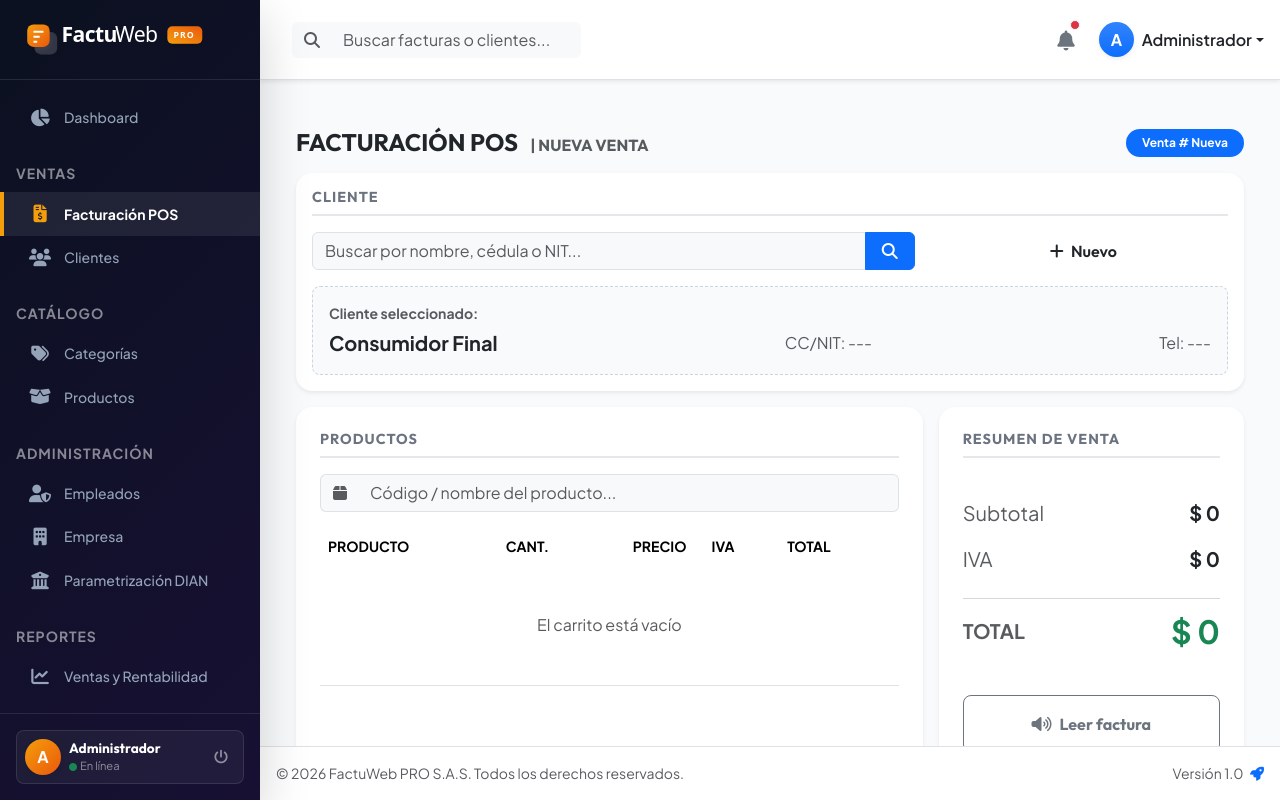
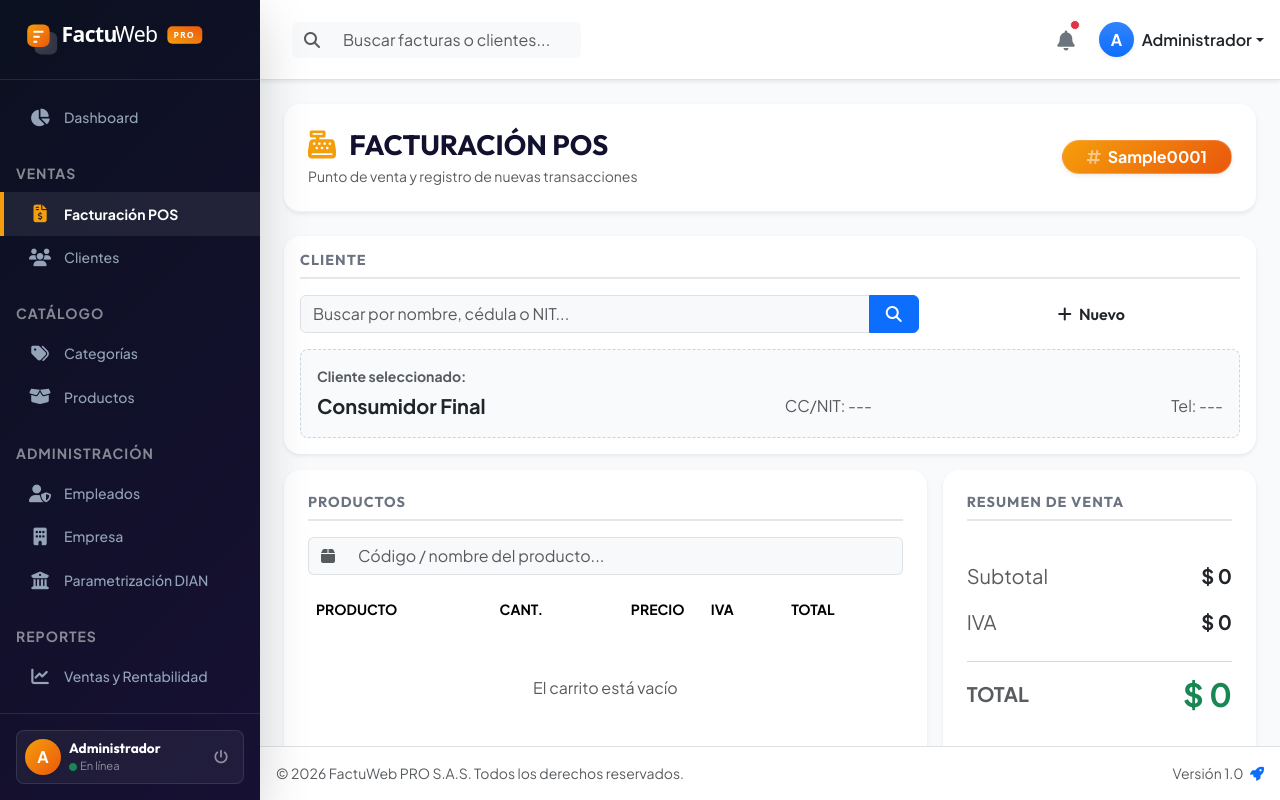
Before and after one commit to ingdevelopers449/factuwebpro_v1, a PHP site: page /views/admin/facturas.php in a window 1280 px wide. Run offline with PHP 8.4, Linux system fonts and the light colour scheme; the visitor is signed in with stand-in values (Sample User, id 1); tables that the repository leaves empty hold one stand-in row (values such as "Sample post").

Commit message:
Correocion de errores en el modulo de factura y agregación del numero de la venta que se esta llevando acabo en el momento

```diff
--- a/models/Factura.php
+++ b/models/Factura.php
@@ -9,6 +9,21 @@ class Factura
     {
         global $conn;
         $this->conn = $conn;
+    }
+
+    public function obtenerSiguienteNumero(int $id_empresa): string
+    {
+        $queryRes = "SELECT prefijo, contador_actual FROM resolucion_dian WHERE id_empresa = ? AND estado = 'activa' LIMIT 1";
+        $stmtRes = $this->conn->prepare($queryRes);
+        if ($stmtRes) {
+            $stmtRes->bind_param('i', $id_empresa);
+            $stmtRes->execute();
+            $resultRes = $stmtRes->get_result();
+            if ($row = $resultRes->fetch_assoc()) {
+                return $row['prefijo'] . str_pad($row['contador_actual'], 4, '0', STR_PAD_LEFT);
+            }
+        }
+        return "N/A (Sin Resolución)";
     }
 
     /**
--- a/public/css/style.css
+++ b/public/css/style.css
@@ -601,3 +601,22 @@ footer {
     .kpi-card { break-inside: avoid; border: 1px solid #ddd !important; }
     h2 { color: black !important; }
 }
+
+/* --- Módulo POS (Punto de Venta) --- */
+.pos-section-title {
+    font-family: var(--font-heading);
+    text-transform: uppercase;
+    font-size: 0.9rem;
+    letter-spacing: 1px;
+    color: #6b7280;
+    margin-bottom: 1rem;
+    border-bottom: 2px solid #e5e7eb;
+    padding-bottom: 0.5rem;
+}
+
+.client-selected-card {
+    background: #f8fafc;
+    border: 1px dashed #cbd5e1;
+    border-radius: 0.5rem;
+    padding: 1rem;
+}
--- a/views/admin/Facturas.php
+++ b/views/admin/Facturas.php
@@ -1,40 +1,42 @@
 <?php
-// Vista de Facturación POS - Rediseño Wireframe
+// Vista de Facturación POS
 $current_page = 'facturas.php';
 require_once '../layouts/header.php';
+require_once '../../models/Factura.php';
+
+$facturaModel = new Factura();
+$id_empresa = $_SESSION['usuario']['id_empresa'] ?? 1;
+$siguiente_numero = $facturaModel->obtenerSiguienteNumero($id_empresa);
 ?>
 
-<!-- Estilos específicos para acercarse al wireframe -->
 <style>
-    .pos-section-title {
-        font-family: var(--font-heading);
-        text-transform: uppercase;
-        font-size: 0.9rem;
-        letter-spacing: 1px;
-        color: #6b7280;
-        margin-bottom: 1rem;
-        border-bottom: 2px solid #e5e7eb;
-        padding-bottom: 0.5rem;
+    /* Convertir el área principal en un contenedor sin scroll para que el POS se adapte a la pantalla */
+    .app-content {
+        overflow: hidden !important;
+        display: flex !important;
+        flex-direction: column !important;
     }
-    .client-selected-card {
-        background: #f8fafc;
-        border: 1px dashed #cbd5e1;
-        border-radius: 0.5rem;
-        padding: 1rem;
+
+    /* El contenedor del carrito será el único que tenga scroll */
+    #tablaCarrito_wrapper {
+        min-height: 150px;
     }
 </style>
 
-<div class="container-fluid py-4 h-100 d-flex flex-column" style="max-width: 1400px;">
+<div class="container-fluid d-flex flex-column flex-grow-1 p-0" style="max-width: 1400px; width: 100%;">
 
-    <!-- Encabezado POS -->
-    <div class="d-flex justify-content-between align-items-end mb-3">
+    <!-- Encabezado POS (Premium UI) -->
+    <div class="d-flex flex-column flex-md-row justify-content-between align-items-md-center mb-4 gap-3 glass-header p-4 rounded-4 shadow-sm">
         <div>
-            <h2 class="h4 fw-bold text-dark mb-0 text-uppercase" style="font-family: var(--font-heading);">
-                FACTURACIÓN POS <span class="text-muted fs-6 ms-2">| Nueva venta</span>
+            <h2 class="h3 fw-bold text-dark mb-1 text-uppercase" style="font-family: var(--font-heading);">
+                <i class="fa-solid fa-cash-register me-2" style="color: #f59e0b;"></i> <span style="color: #12102f;">Facturación POS</span>
             </h2>
+            <p class="text-muted small mb-0">Punto de venta y registro de nuevas transacciones</p>
         </div>
         <div>
-            <span class="badge bg-primary rounded-pill px-3 py-2">Venta # Nueva</span>
+            <span class="badge rounded-pill px-4 py-2 fs-6 shadow-sm text-white" style="background: linear-gradient(135deg, #f59e0b 0%, #ea580c 100%); border: 1px solid rgba(255,255,255,0.2);">
+                <i class="fa-solid fa-hashtag me-1 text-white-50"></i> <?= htmlspecialchars($siguiente_numero) ?>
+            </span>
         </div>
     </div>
 
--- a/views/admin/rentabilidad.php
+++ b/views/admin/rentabilidad.php
@@ -18,7 +18,7 @@ require_once '../layouts/header.php';
     <div class="d-flex flex-column flex-md-row justify-content-between align-items-md-center mb-4 gap-3 glass-header p-4 rounded-4 shadow-sm">
         <div>
             <h2 class="h3 fw-bold text-dark mb-1 text-uppercase" style="font-family: var(--font-heading);">
-                <i class="fa-solid fa-chart-line me-2 text-primary"></i> <span style="color: #2563eb;">Ventas y Rentabilidad</span>
+                <i class="fa-solid fa-chart-line me-2" style="color: #f59e0b;"></i> <span style="color: #12102f;">Ventas y Rentabilidad</span>
             </h2>
             <p class="text-muted small mb-0">Análisis financiero y márgenes de utilidad del negocio (Sólo Administrador)</p>
         </div>
```
